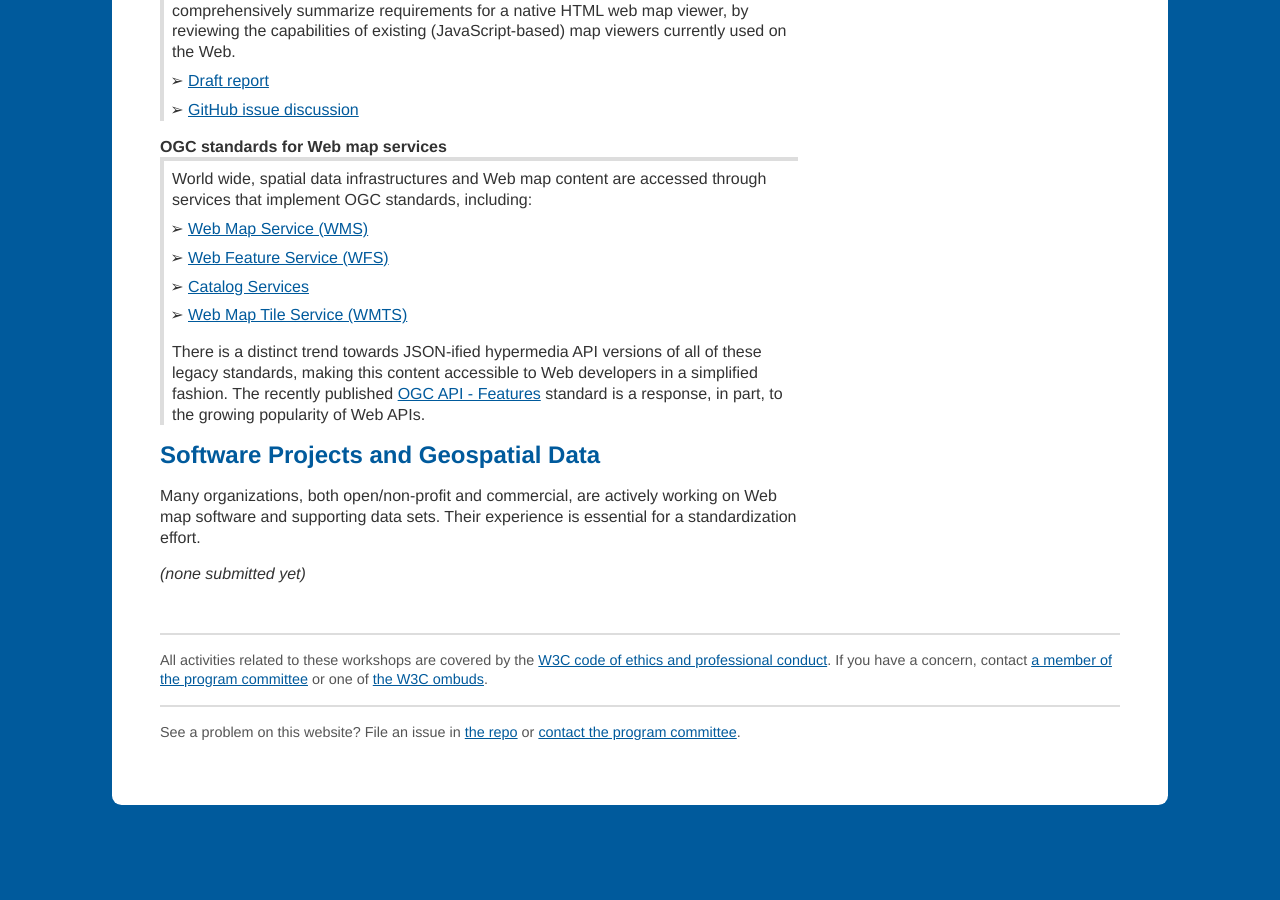
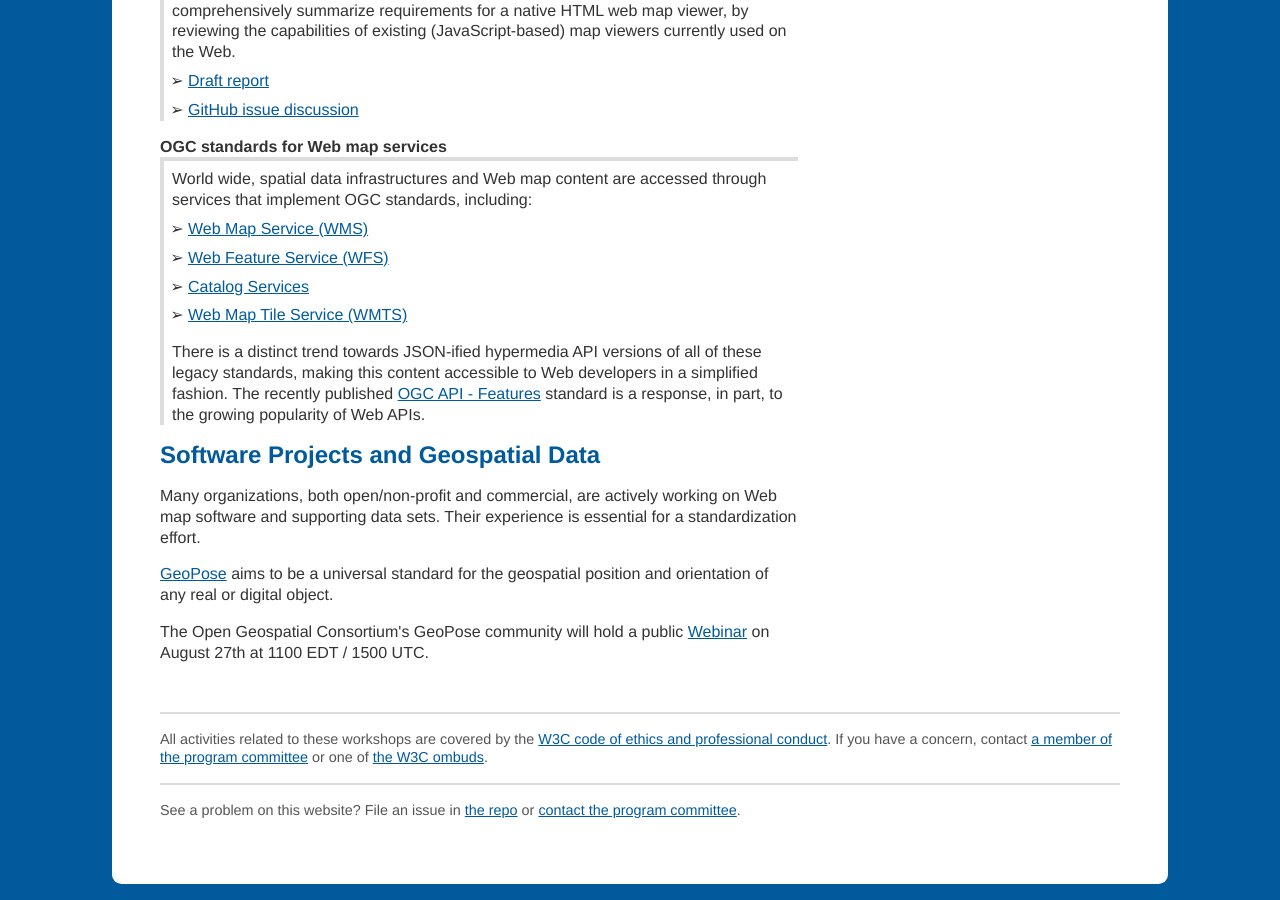
Before and after one commit to Maps4HTML/Maps4HTML-Workshop-2020, a Jekyll site: the page built from supporting-material.html, in a window 1280 px wide and 900 px high, scrolled down 5081 px. Built offline with Jekyll 4.4.1, drawn with Linux system fonts in a browser that asks for light colours; before the commit the page ends 5902 px from its top, so only the background shows below that.

Commit message:
Add GeoPose link and webinar registration text.

```diff
--- a/supporting-material.html
+++ b/supporting-material.html
@@ -256,5 +256,10 @@ Their experience is essential for a standardization effort.
 </p>
 
 <dl>
-  <i>(none submitted yet)</i>
+  <p><a href="https://www.ogc.org/projects/groups/geoposeswg">GeoPose</a> aims to be a
+    universal standard for the geospatial position and orientation of any real or digital object.</p>
+
+  <p>The Open Geospatial Consortium's GeoPose community will hold a public
+   <a href="https://register.gotowebinar.com/#register/7527593462941704974">Webinar</a>
+   on August 27th at 1100 EDT / 1500 UTC.</p>
 </dl>
```
